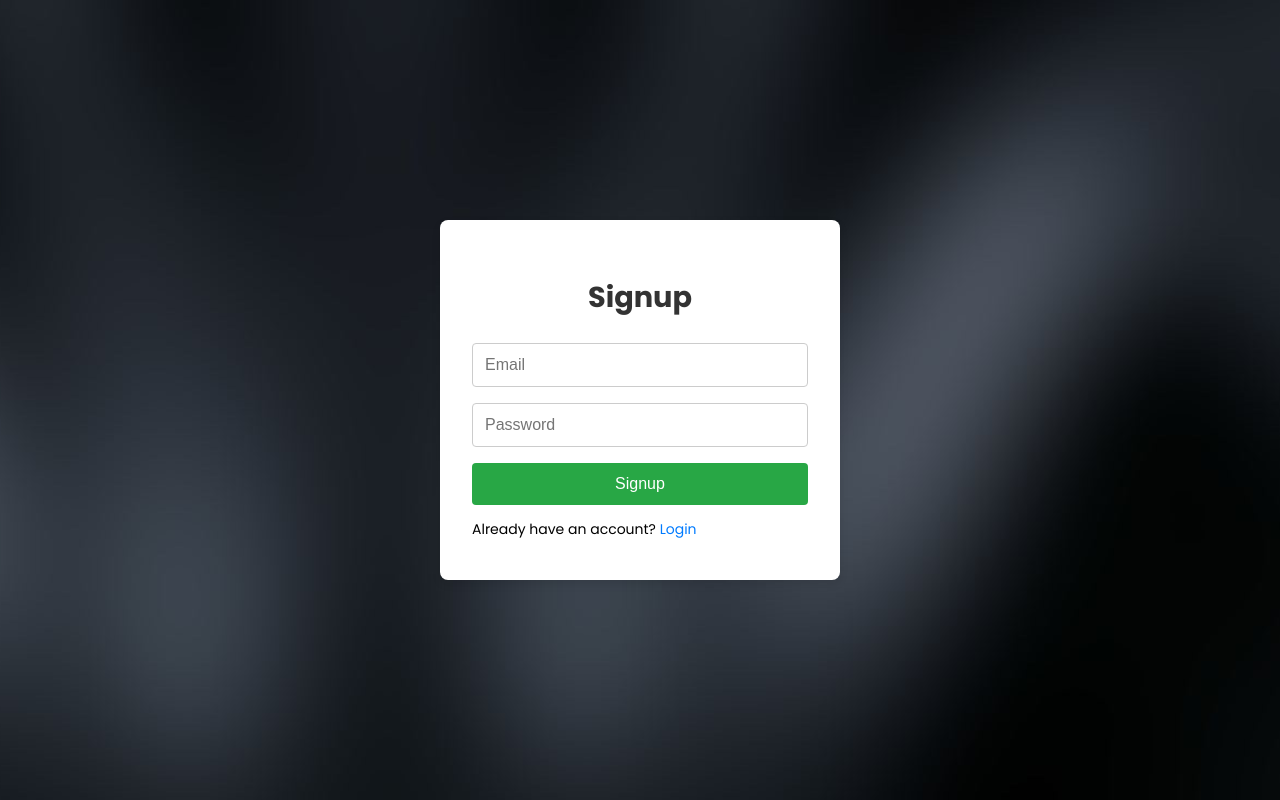
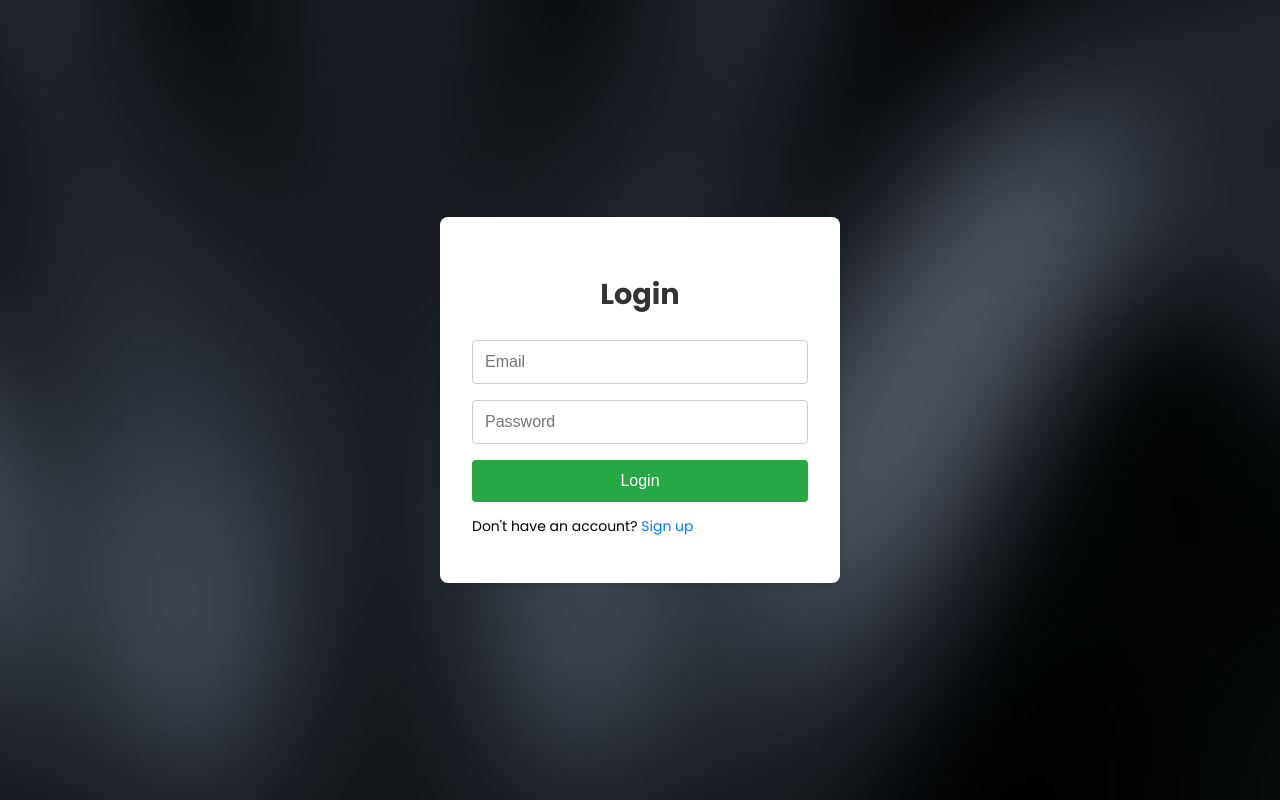
Before and after one commit to CodeBerry-github/PdfGPT, a React (Create React App) app: page / in a window 1280 px wide. Built offline with nearby package versions, Linux system fonts and the light colour scheme.

Commit message:
first commit

```diff
--- a/package.json
+++ b/package.json
@@ -1,5 +1,4 @@
 {
-  "homepage": "http://CodeBerry-github.github.io/PdfGPT",
   "name": "pdf-gpt-app",
   "version": "0.1.0",
   "private": true,
@@ -16,8 +15,6 @@
   },
   "scripts": {
     "start": "react-scripts start",
-    "predeploy": "npm run build",
-    "deploy": "gh-pages -d build",
     "build": "react-scripts build",
     "test": "react-scripts test",
     "eject": "react-scripts eject"
--- a/src/App.js
+++ b/src/App.js
@@ -21,7 +21,7 @@ function App() {
             </PrivateRoute>
           }
         />
-        <Route path="/" element={<Signup />} />
+        <Route path="/" element={<Login />} />
       </Routes>
     </Router>
   );
```
